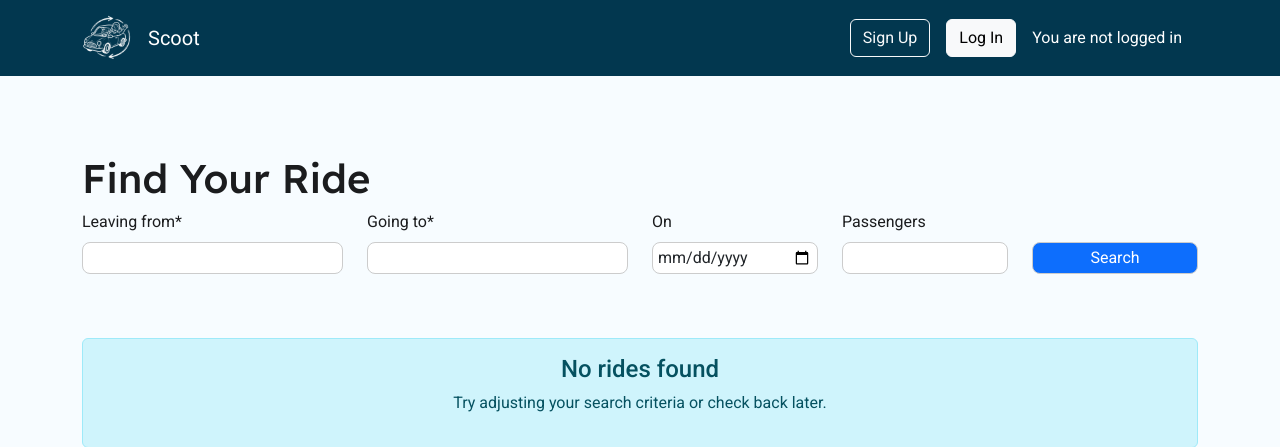
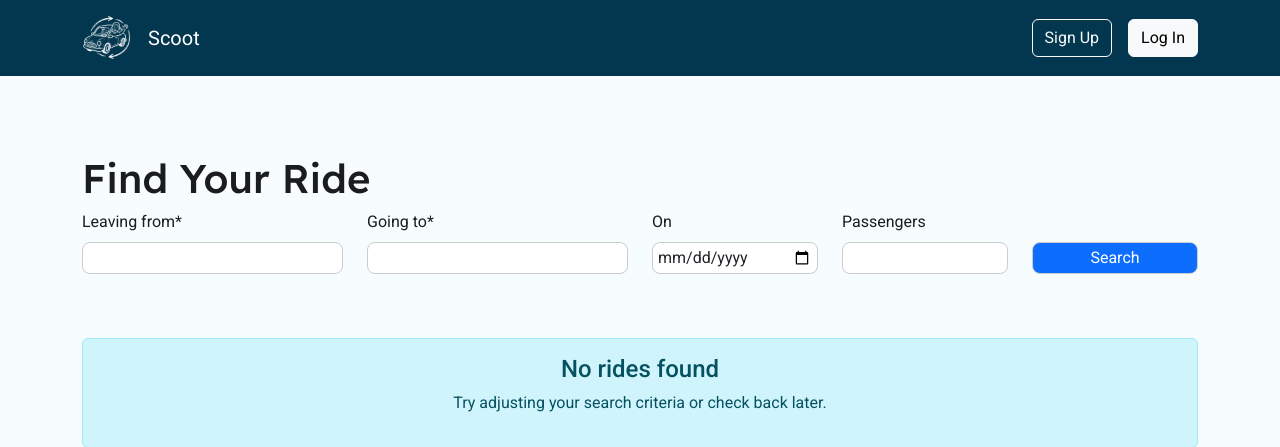
Before and after one commit to wouter-codes/scoot, a Django app: page / in a window 1280 px wide. Shown: the top 447 px of the page. Run offline with Django 5.2, Linux system fonts and the light colour scheme; data that the repository does not hold is empty; some libraries are stand-ins or nearby versions; some web fonts are replaced.

Commit message:
Refactor account settings and update base template to streamline login display

```diff
--- a/config/settings.py
+++ b/config/settings.py
@@ -133,9 +133,8 @@ AUTH_PASSWORD_VALIDATORS = [
 ]
 
 ACCOUNT_EMAIL_VERIFICATION = 'none'     # Disable email verification
-ACCOUNT_EMAIL_REQUIRED = False       # Don't require email at signup
-ACCOUNT_USERNAME_REQUIRED = True     # Keep username as the login method
-ACCOUNT_AUTHENTICATION_METHOD = "username"  # Authenticate by username only
+ACCOUNT_LOGIN_METHODS = {'username'}    # Use username (not email) as login identifier - password still required
+ACCOUNT_SIGNUP_FIELDS = ['username*', 'password1*', 'password2*']  # Username and passwords required, email optional
 
 # Internationalization
 # https://docs.djangoproject.com/en/5.2/topics/i18n/
--- a/templates/base.html
+++ b/templates/base.html
@@ -108,9 +108,6 @@
                                 <li><a class="dropdown-item" href="{% url 'account_logout' %}">Log Out</a></li>
                             </ul>
                         </li>
-                        <p class="text-end mx-3 my-auto text-white">
-                            You are logged in as {{ user }}
-                        </p>
                         {% else %}
                         <li class="nav-item">
                             <a
@@ -126,9 +123,6 @@
                                 >Log In</a
                             >
                         </li>
-                        <p class="text-end mx-3 my-auto text-white">
-                            You are not logged in
-                        </p>
                         {% endif %}
                     </ul>
                 </div>
```
